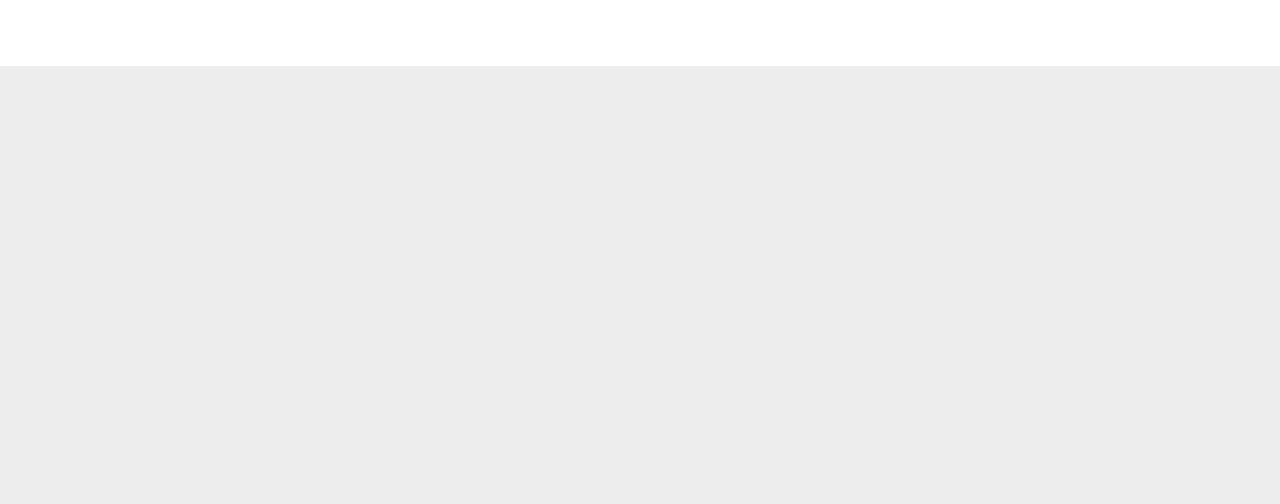
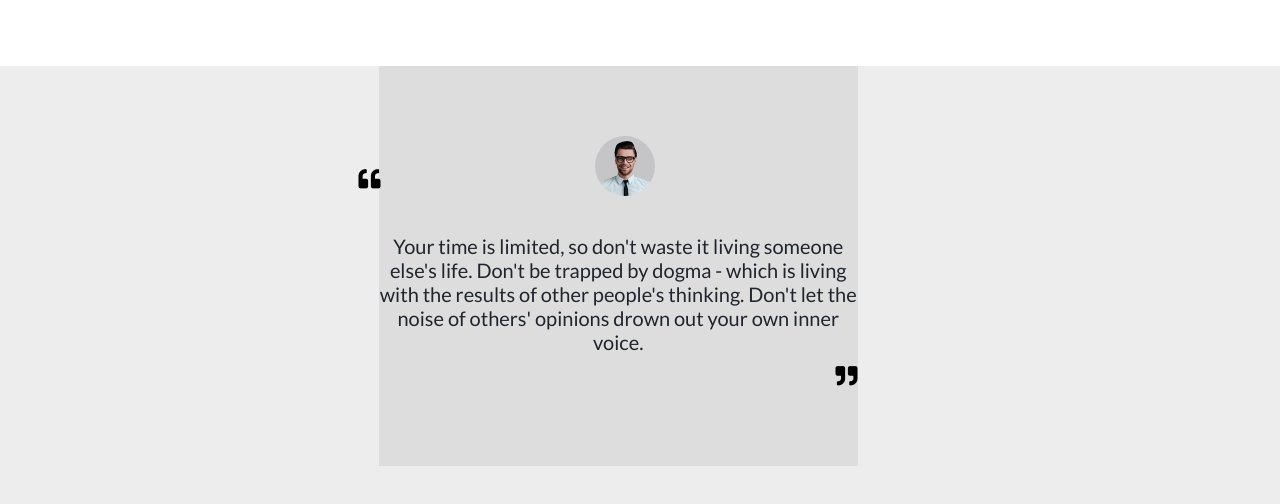
Before and after one commit to MassimilianoAmbrogio/proj-html-vuejs, a plain HTML site: page index.html in a window 1280 px wide. Shown: the part 2188-2692 px from the top of the page. Drawn offline with nearby package versions, Linux system fonts and the light colour scheme.

Commit message:
Project 38 parte 1.8 fix html css

```diff
--- a/css/style.css
+++ b/css/style.css
@@ -12,7 +12,9 @@ body {
 .cont-icons::after,
 .cont-services::after,
 .cont.text::after,
-.cont-num::after {
+.cont-num::after,
+.fa-quote-left::after,
+.fa-quote-right::after {
     content: '';
     display: table;
     clear: both;
@@ -204,7 +206,7 @@ body {
     width: 250px;
     height: 200px;
     margin-top: 20px;
-    margin-left: 21%;
+    margin-left: 20%;
 }
 
 .section-1 .fa-tablet-alt {
@@ -724,3 +726,37 @@ body {
     height: 500px;
     background: #ededed;
 }
+
+.user {
+    width: 37.4%;
+    height: 400px;
+    margin-left: 29.6%;
+    background: #ddd;
+}
+
+.user img {
+    width: 60px;
+    margin-top: 70px;
+    margin-left: 44.8%;
+    border-radius: 30px;
+}
+
+.cont-user .fa-quote-left {
+    float: left;
+    margin-top: 8%;
+    margin-left: 28%;
+    font-size: 22px;
+}
+
+.user .text {
+    margin-top: 35px;
+    font-size: 20px;
+    text-align: center;
+    color: #20242d;
+}
+
+.user .fa-quote-right {
+    float: right;
+    margin-top: 11px;
+    font-size: 22px;
+}
--- a/index.html
+++ b/index.html
@@ -165,6 +165,7 @@
             <a href="#">View more<i class="fas fa-chevron-right"></i></a>
          </div>
       </div>
+      <!-- Imgs Logs -->
       <div class="logs">
          <div class="log-1">
             <img src="./img/logo-1.png" alt="log jQuery">
@@ -188,9 +189,19 @@
             <img src="./img/logo-4.png" alt="log Envato">
          </div>
       </div>
+      <!-- User (Img, icons, text) -->
       <div class="cont-user">
+         <i class="fas fa-quote-left"></i>
          <div class="user">
-
+            <img src="./img/client-1.jpg" alt="User">
+            <p class="text">
+               Your time is limited, so don't waste it living
+               someone else's life. Don't be trapped by dogma -
+               which is living with the results of other people's
+               thinking. Don't let the noise of others' opinions
+               drown out your own inner voice.
+            </p>
+            <i class="fas fa-quote-right"></i>
          </div>
       </div>
    </div>
```
